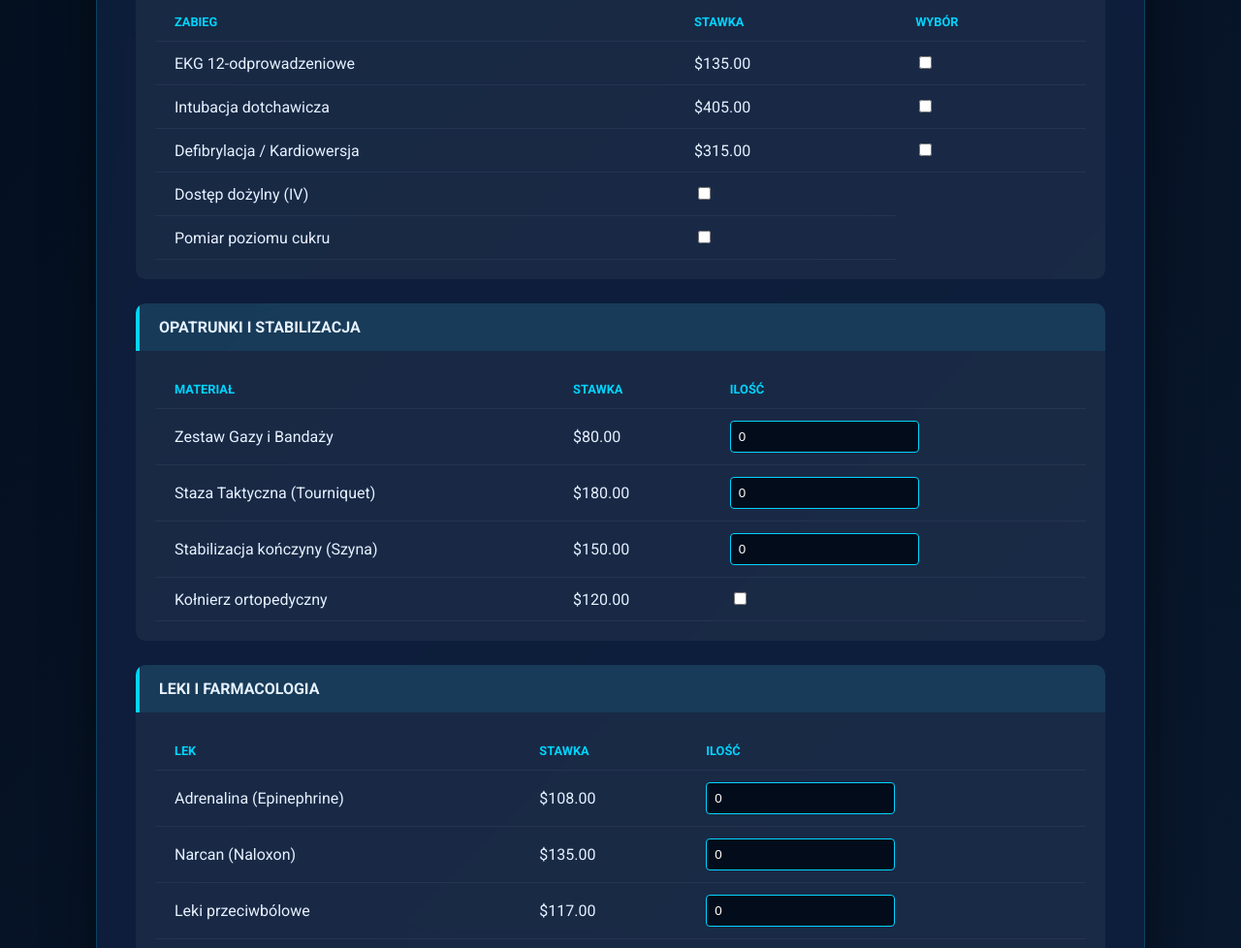
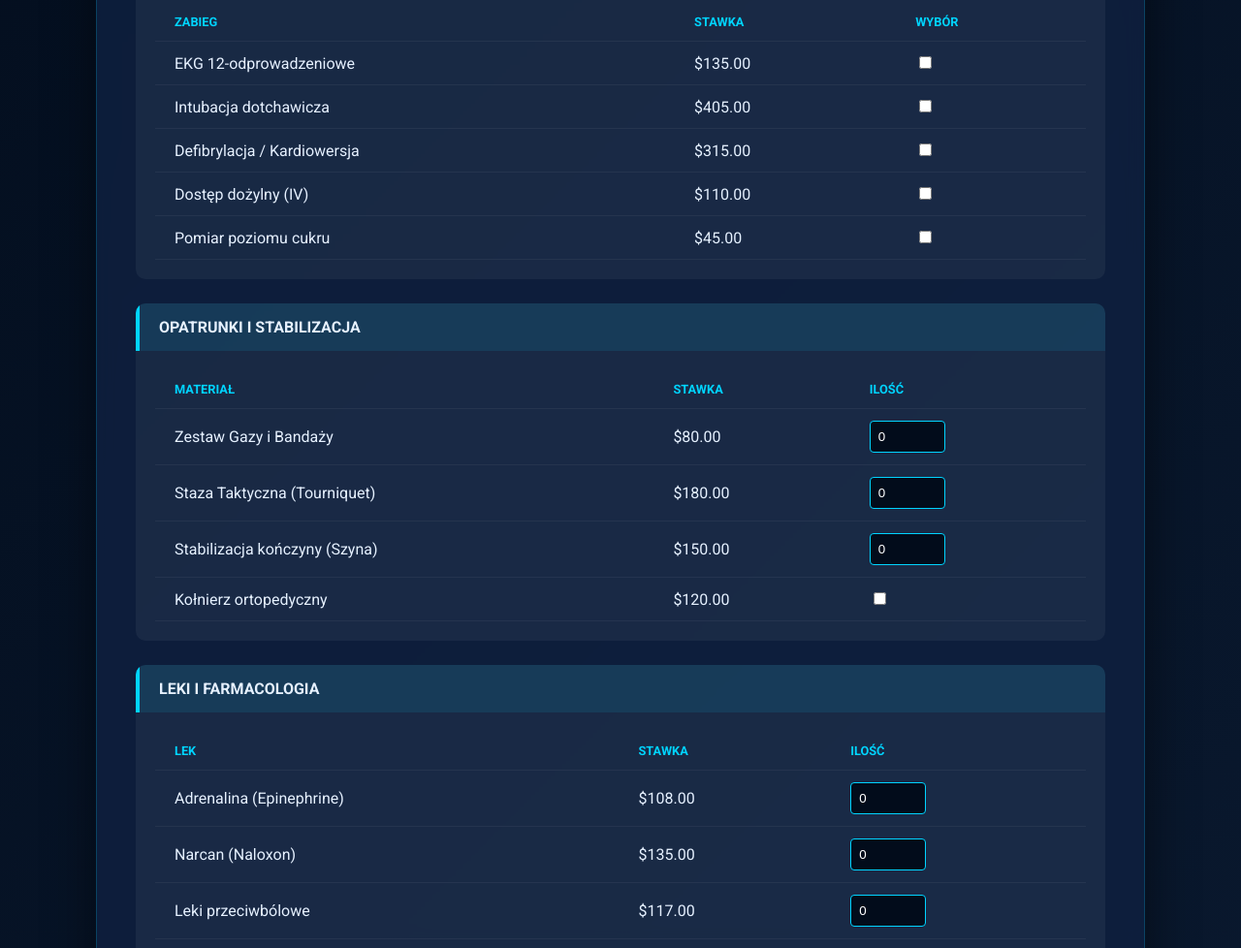
Before and after one commit to prywatnyandrzejduda/River-City-EMS-teryfikator, a plain HTML site: page index.html in a window 1280 px wide. Shown: the part 826-1804 px from the top of the page at 97% size. Drawn offline with Linux system fonts and the light colour scheme.

Commit message:
Update index.html

```diff
--- a/index.html
+++ b/index.html
@@ -104,7 +104,10 @@
             padding: 8px;
             border-radius: 4px;
             outline: none;
+            width: 60px;
         }
+
+        .data-input[type="text"] { width: 100%; }
 
         .billing-summary {
             position: sticky;
@@ -158,11 +161,11 @@
         <div style="display: grid; grid-template-columns: 1fr 1fr; gap: 20px;">
             <div>
                 <label>Pacjent:</label><br>
-                <input type="text" id="patient-name" class="data-input" placeholder="Imię i Nazwisko..." style="width: 100%;">
+                <input type="text" id="patient-name" class="data-input" placeholder="Imię i Nazwisko...">
             </div>
             <div>
                 <label>Ratownik Wystawiający:</label><br>
-                <input type="text" id="ems-name" class="data-input" placeholder="Twój podpis..." style="width: 100%;">
+                <input type="text" id="ems-name" class="data-input" placeholder="Twój podpis...">
             </div>
         </div>
     </div>
@@ -188,8 +191,8 @@
                 <tr data-name="EKG 12-odprowadzeń" data-price="135"><td>EKG 12-odprowadzeniowe</td><td>$135.00</td><td><input type="checkbox" class="calc-check"></td></tr>
                 <tr data-name="Intubacja" data-price="405"><td>Intubacja dotchawicza</td><td>$405.00</td><td><input type="checkbox" class="calc-check"></td></tr>
                 <tr data-name="Defibrylacja" data-price="315"><td>Defibrylacja / Kardiowersja</td><td>$315.00</td><td><input type="checkbox" class="calc-check"></td></tr>
-                <tr data-name="Dostęp IV" data-price="110"><td>Dostęp dożylny (IV)</td><td><input type="checkbox" class="calc-check"></td></tr>
-                <tr data-name="Pomiar Glikemii" data-price="45"><td>Pomiar poziomu cukru</td><td><input type="checkbox" class="calc-check"></td></tr>
+                <tr data-name="Dostęp IV" data-price="110"><td>Dostęp dożylny (IV)</td><td>$110.00</td><td><input type="checkbox" class="calc-check"></td></tr>
+                <tr data-name="Pomiar Glikemii" data-price="45"><td>Pomiar poziomu cukru</td><td>$45.00</td><td><input type="checkbox" class="calc-check"></td></tr>
             </tbody>
         </table>
     </div>
@@ -199,9 +202,9 @@
         <table>
             <thead><tr><th>Materiał</th><th>Stawka</th><th>Ilość</th></tr></thead>
             <tbody>
-                <tr data-name="Zestaw Opatrunkowy" data-price="80"><td>Zestaw Gazy i Bandaży</td><td>$80.00</td><td><input type="number" class="calc-qty" value="0"></td></tr>
-                <tr data-name="Staza Taktyczna" data-price="180"><td>Staza Taktyczna (Tourniquet)</td><td>$180.00</td><td><input type="number" class="calc-qty" value="0"></td></tr>
-                <tr data-name="Szyna Stabilizująca" data-price="150"><td>Stabilizacja kończyny (Szyna)</td><td>$150.00</td><td><input type="number" class="calc-qty" value="0"></td></tr>
+                <tr data-name="Zestaw Opatrunkowy" data-price="80"><td>Zestaw Gazy i Bandaży</td><td>$80.00</td><td><input type="number" class="calc-qty" value="0" min="0"></td></tr>
+                <tr data-name="Staza Taktyczna" data-price="180"><td>Staza Taktyczna (Tourniquet)</td><td>$180.00</td><td><input type="number" class="calc-qty" value="0" min="0"></td></tr>
+                <tr data-name="Szyna Stabilizująca" data-price="150"><td>Stabilizacja kończyny (Szyna)</td><td>$150.00</td><td><input type="number" class="calc-qty" value="0" min="0"></td></tr>
                 <tr data-name="Kołnierz Szyjny" data-price="120"><td>Kołnierz ortopedyczny</td><td>$120.00</td><td><input type="checkbox" class="calc-check"></td></tr>
             </tbody>
         </table>
@@ -212,10 +215,10 @@
         <table>
             <thead><tr><th>Lek</th><th>Stawka</th><th>Ilość</th></tr></thead>
             <tbody>
-                <tr data-name="Adrenalina" data-price="108"><td>Adrenalina (Epinephrine)</td><td>$108.00</td><td><input type="number" class="calc-qty" value="0"></td></tr>
-                <tr data-name="Narcan" data-price="135"><td>Narcan (Naloxon)</td><td>$135.00</td><td><input type="number" class="calc-qty" value="0"></td></tr>
-                <tr data-name="Fentanyl" data-price="117"><td>Leki przeciwbólowe</td><td>$117.00</td><td><input type="number" class="calc-qty" value="0"></td></tr>
-                <tr data-name="Sól Fizjologiczna" data-price="90"><td>Płyny IV (Sól/Glukoza)</td><td>$90.00</td><td><input type="number" class="calc-qty" value="0"></td></tr>
+                <tr data-name="Adrenalina" data-price="108"><td>Adrenalina (Epinephrine)</td><td>$108.00</td><td><input type="number" class="calc-qty" value="0" min="0"></td></tr>
+                <tr data-name="Narcan" data-price="135"><td>Narcan (Naloxon)</td><td>$135.00</td><td><input type="number" class="calc-qty" value="0" min="0"></td></tr>
+                <tr data-name="Fentanyl" data-price="117"><td>Leki przeciwbólowe</td><td>$117.00</td><td><input type="number" class="calc-qty" value="0" min="0"></td></tr>
+                <tr data-name="Sól Fizjologiczna" data-price="90"><td>Płyny IV (Sól/Glukoza)</td><td>$90.00</td><td><input type="number" class="calc-qty" value="0" min="0"></td></tr>
             </tbody>
         </table>
     </div>
```
